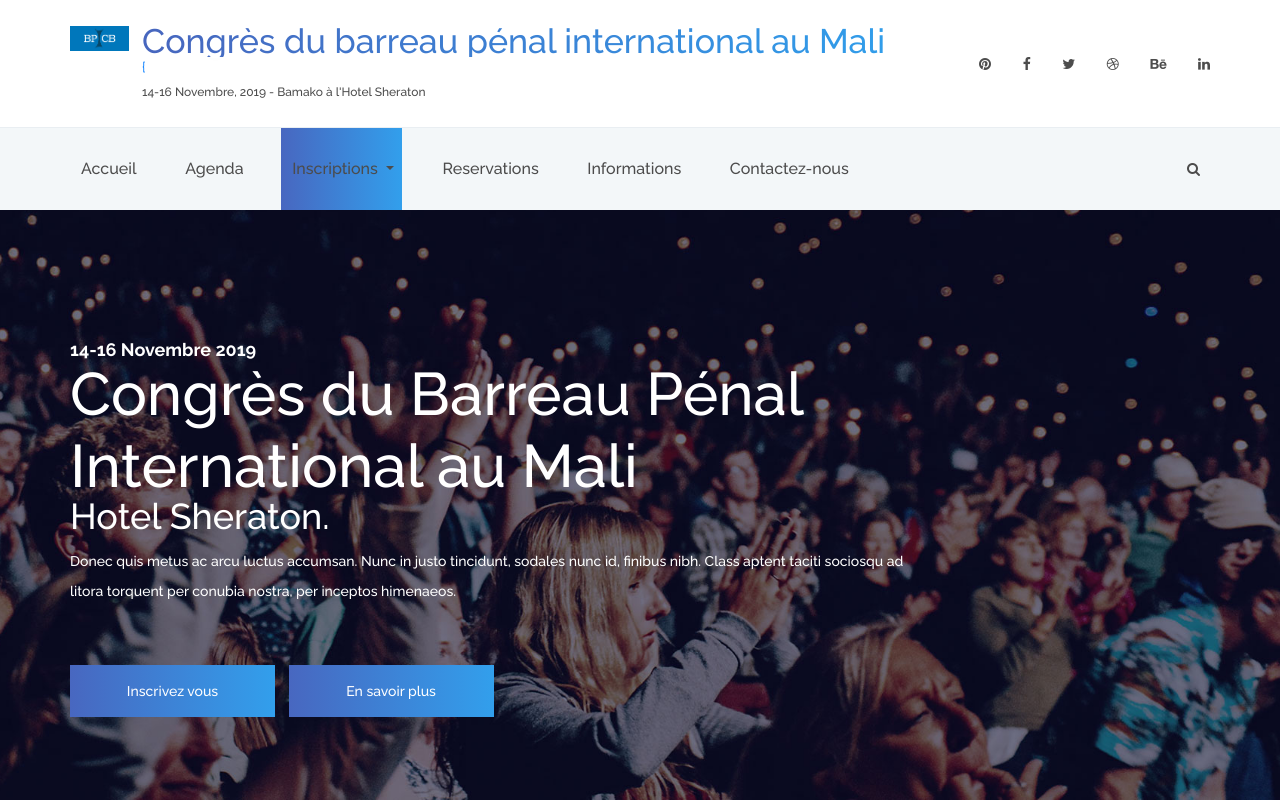
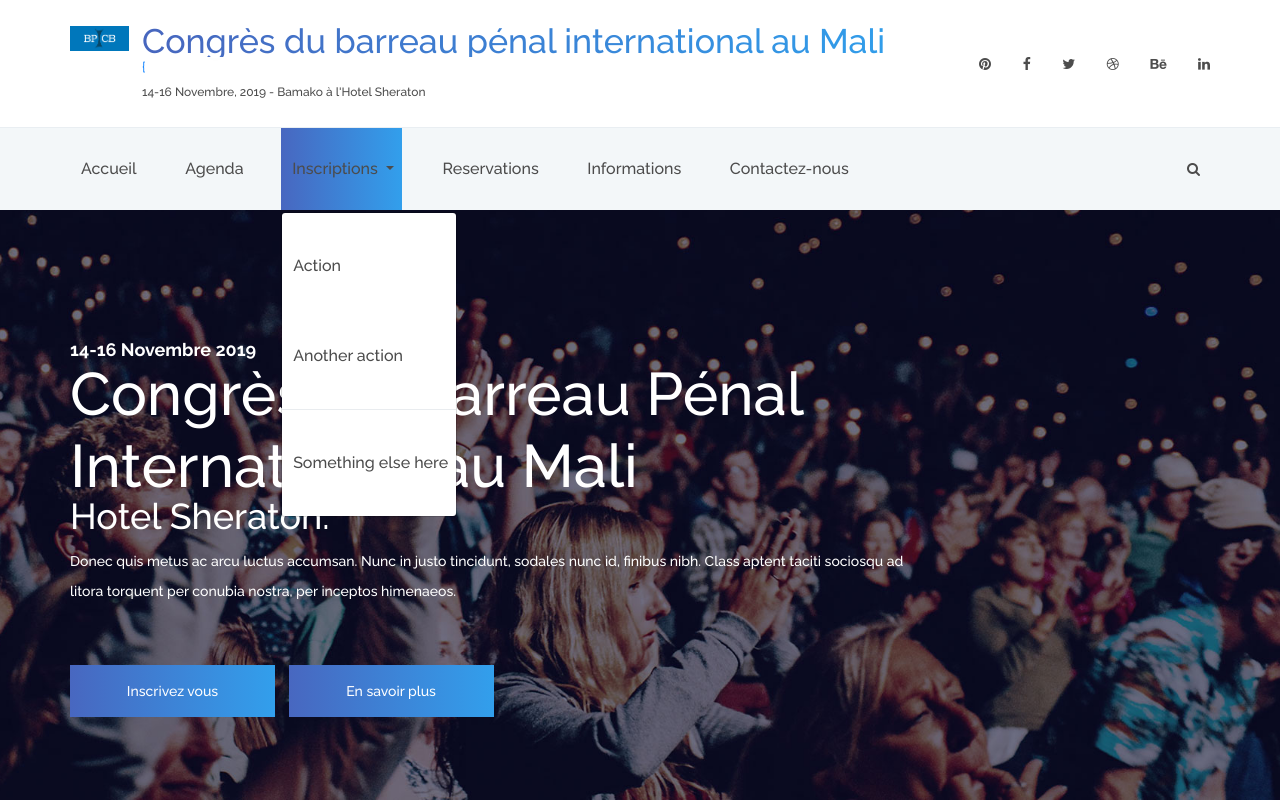
Before and after one commit to abocoum/congres-bpi, a Symfony app: template templates/home/index.html.twig in a window 1280 px wide, with the pointer over the restyled element. Shown: the top 804 px of the page. Run offline with Twig, Linux system fonts and the light colour scheme; the template is opened without the code that fills it, so the values that code supplies are empty; some libraries are stand-ins or nearby versions.

Commit message:
dropdown hover

```diff
--- a/templates/layout/header.html.twig
+++ b/templates/layout/header.html.twig
@@ -5,6 +5,10 @@
 		.nav-link {
 			display: block;
 			padding: 0 .1rem;
+		}
+
+		.dropdown:hover>.dropdown-menu {
+			display: block;
 		}
 	</style>
 
```
